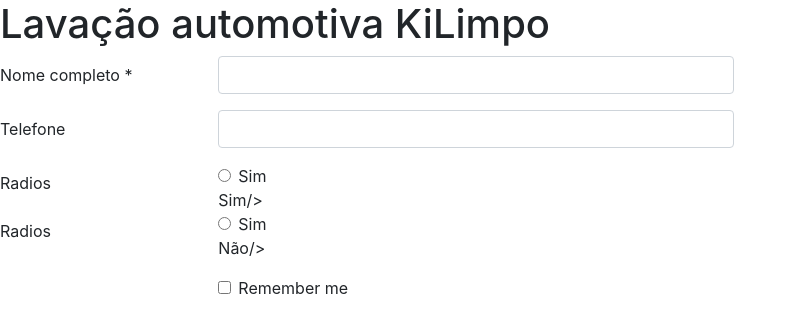
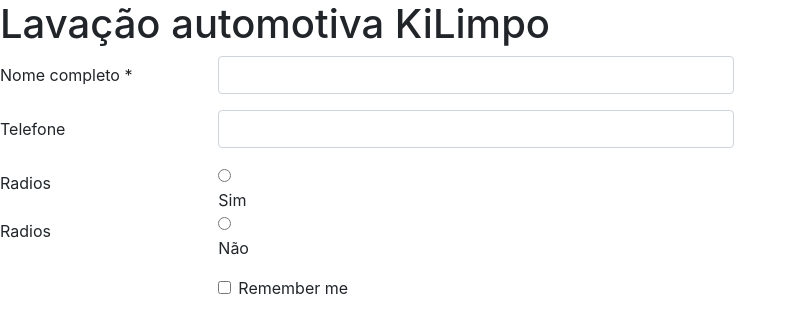
Before and after one commit to Oivasmf/Kilimpo-frontend, a React (Create React App) app: page / in a window 1280 px wide. Shown: the top 310 px of the page, without its empty margins (0-797 px from the left). Built offline with nearby package versions, Linux system fonts and the light colour scheme.

Commit message:
Update form-kilimpo.js

```diff
--- a/src/components/form-kilimpo.js
+++ b/src/components/form-kilimpo.js
@@ -197,13 +197,11 @@ export default class FormKilimpo extends Component {
                     <Col sm={10}>
                         <Form.Check
                         type="radio"
-                        label="Sim"
                         name="formHorizontalRadios"
                         checked={this.state.whatsapp === obj.value}
                         value={obj.value}
                         onChange={this.onChangeWhatsapp} />
                         {obj.label}
-                        />
                     </Col>
                 </React.Fragment>);
             })
```
